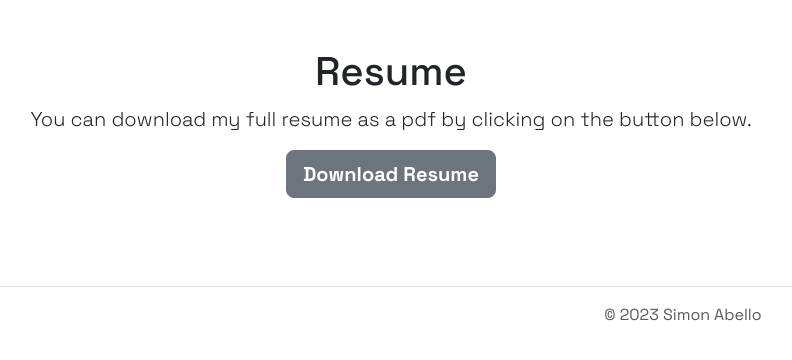
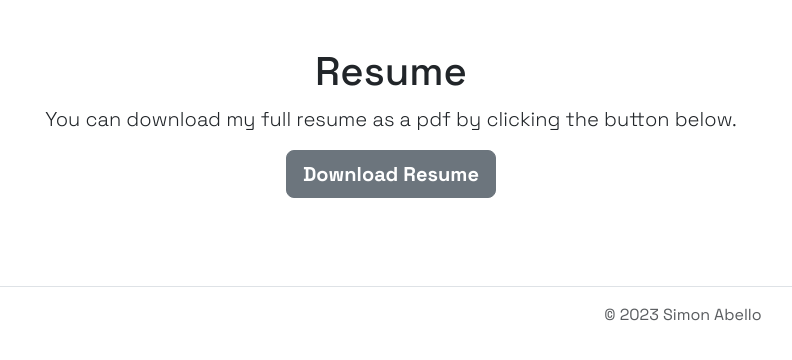
Before and after one commit to abellosimon/portfolio-website, a Flask app: page /resume in a window 1280 px wide. Shown: the part 56-416 px from the top of the page, without its empty margins (249-1041 px from the left). Run offline with Flask 3, Linux system fonts and the light colour scheme.

Commit message:
Adjusted Resume and chanded file

```diff
--- a/templates/resume.html
+++ b/templates/resume.html
@@ -6,7 +6,7 @@
     <main>
     <section class="py-5 text-center container">
         <h1>Resume</h1>
-        <p class="lead">You can download my full resume as a pdf by clicking on the button below.</p>
+        <p class="lead">You can download my full resume as a pdf by clicking the button below.</p>
         <p class="lead">
           <a href="../static/Resume_Simon_Abello.pdf" target="_blank" class="btn btn-lg btn-secondary fw-bold">Download Resume</a>
         </p>
```
Also changed, not shown: 1 other file.
